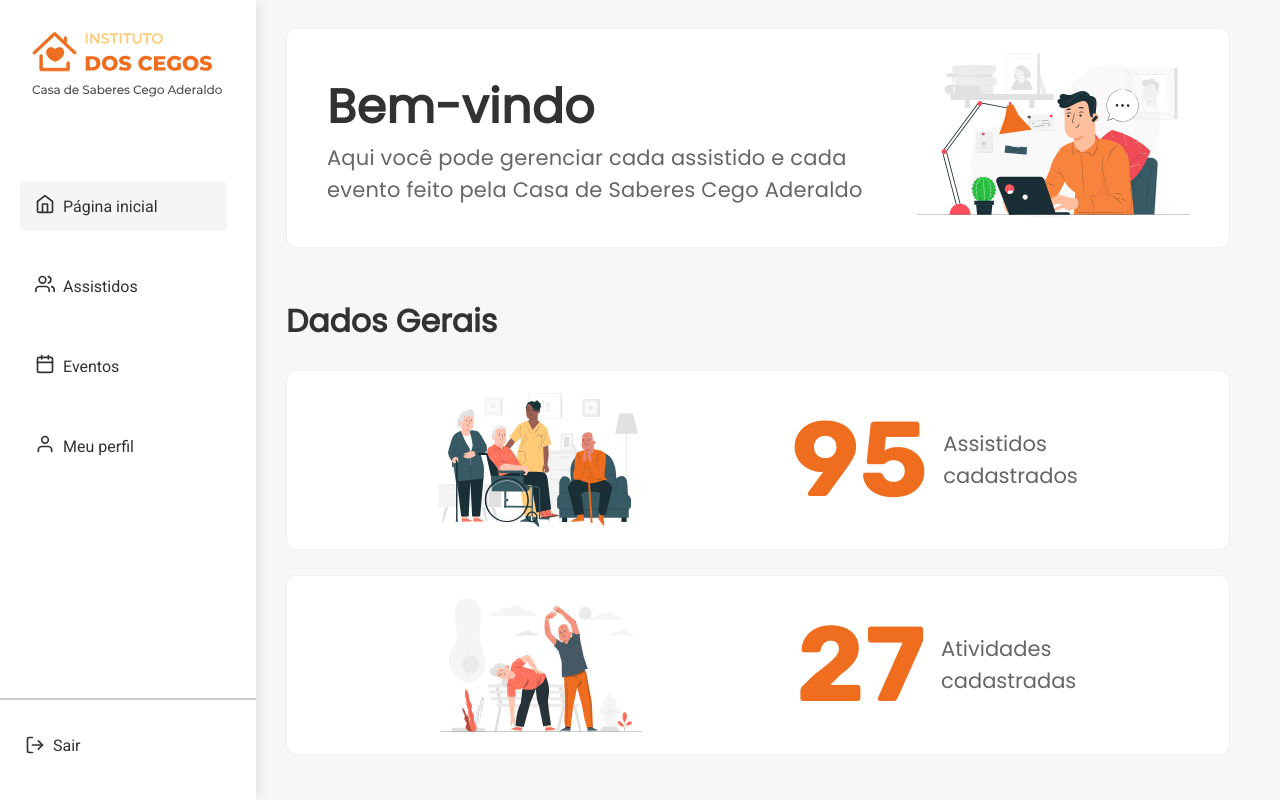
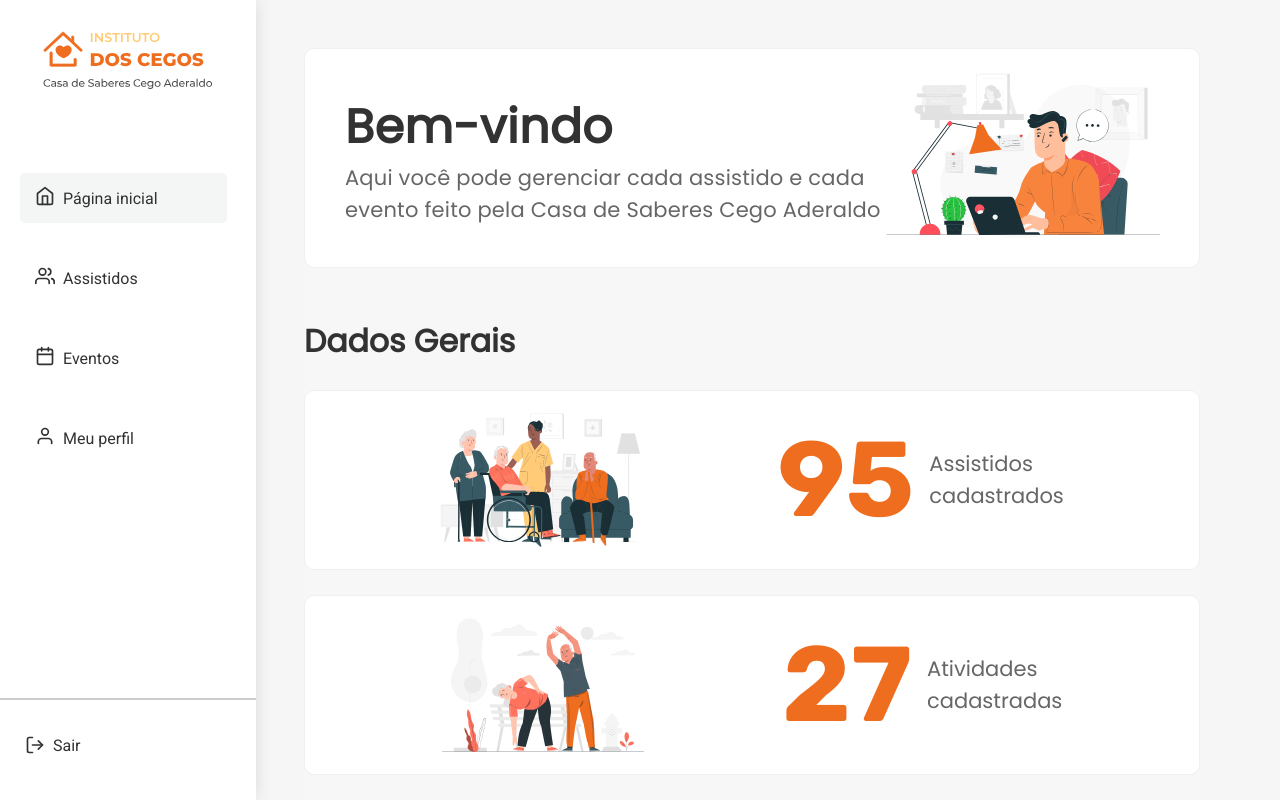
Before and after one commit to dev-inove/instituto-dos-cegos-front, a React (Create React App) app: page /home in a window 1280 px wide. Built offline with nearby package versions, Linux system fonts and the light colour scheme.

Commit message:
Correções - resolvendo problemas de responsividade e scrolling

```diff
--- a/src/components/Cards/InfoCards.tsx
+++ /dev/null
@@ -1,43 +0,0 @@
-import React, { useState } from 'react';
-
-import assistaintsLogo from '~/assets/images/assistants_logo.svg'; // Logo de Assistidos Cadastrados
-import activitiesLogo from '~/assets/images/activities_logo.svg'; // Logo de Atividades Cadastradas
-
-import * as S from './styles';
-
-function Infocards() {
-  const [assisteds, setAssisted] = useState(95);
-  const [activities, setActivities] = useState(27);
-  return (
-    <S.ContainerCardsInfo>
-      <S.InfoCard /* Card de Assistidos */>
-        <S.ContainerInfoCardImage /* Logo do Card Assistidos */>
-          <S.InforCardImage
-            src={assistaintsLogo}
-            alt='Uma mulher fazendo companhia para idosos'
-          />
-        </S.ContainerInfoCardImage>
-        <S.ContainerInfoCardText /* Texto do Card Assistidos */>
-          <S.CounterStyle>{assisteds}</S.CounterStyle>
-          <S.InforCardText>Assistidos cadastrados</S.InforCardText>
-        </S.ContainerInfoCardText>
-      </S.InfoCard>
-      <S.InfoCard
-      /* Card de Atividades Cadastradas */
-      >
-        <S.ContainerInfoCardImage /* Logo do Card Atividades */>
-          <S.InforCardImage
-            src={activitiesLogo}
-            alt='Dois idosos fazendo alongamentos'
-          />
-        </S.ContainerInfoCardImage>
-        <S.ContainerInfoCardText /* Texto do Card Atividades */>
-          <S.CounterStyle>{activities}</S.CounterStyle>
-          <S.InforCardText>Atividades cadastradas</S.InforCardText>
-        </S.ContainerInfoCardText>
-      </S.InfoCard>
-    </S.ContainerCardsInfo>
-  );
-}
-
-export default Infocards;
--- a/src/components/Cards/HomeCards.tsx
+++ b/src/components/HomeCards/index.tsx
@@ -1,14 +1,13 @@
 import React from 'react';
 
 import * as S from './styles';
-import WelcomeCard from './WelcomeCard';
-import Infocards from './InfoCards';
+import WelcomeCard from '../WelcomeCard';
+import Infocards from '../InfoCards';
 
 function HomeCards() {
   return (
     <S.HomeCardsContainer>
       <WelcomeCard />
-      <S.InfoHeaderText>Dados Gerais</S.InfoHeaderText>
       <Infocards />
     </S.HomeCardsContainer>
   );
--- /dev/null
+++ b/src/components/HomeCards/styles.ts
@@ -0,0 +1,65 @@
+import styled from 'styled-components';
+
+// container dos cards da tela home
+export const HomeCardsContainer = styled.div`
+  background-color: #f7f7f7;
+`;
+
+// --------- container do card Welcome ----------------------
+export const ContainerCardWelcome = styled.div`
+  display: flex;
+  border-radius: 10px;
+  border: 1px solid rgba(0, 0, 0, 0.06);
+  height: 220px;
+  background-color: #fff;
+  justify-content: space-between;
+  align-items: center;
+`;
+
+export const ContainerCardWelcomeText = styled.div`
+  display: flex;
+  width: 667px;
+  min-height: 145;
+  word-wrap: break-word;
+  flex-direction: column;
+  align-content: space-between;
+  align-self: center;
+  margin-left: 2.5rem;
+`;
+
+export const ContainerCardWelcomeImage = styled.div`
+  margin-right: 37px;
+`;
+
+export const CardWelcomeImage = styled.img`
+  max-height: 165.17px;
+  max-width: 276.67px;
+  height: 165.17px;
+  width: 276.67px;
+`;
+
+// texto de cabeçalho do card Welcome
+export const CardWelcomeHeaderText = styled.h1`
+  width: 276px;
+  font-family: 'Poppins';
+  font-style: normal;
+  font-weight: 600;
+  font-size: 47.25px;
+  line-height: 71px;
+
+  letter-spacing: 0.01em;
+
+  color: #323232;
+`;
+
+// texto de descrição do card Welcome
+export const CardWelcomeText = styled.p`
+  font-family: 'Poppins';
+  font-style: normal;
+  font-weight: 400;
+  font-size: 21px;
+  line-height: 32px;
+  letter-spacing: 0.01em;
+
+  color: #666666;
+`;
--- /dev/null
+++ b/src/components/InfoCards/index.tsx
@@ -0,0 +1,52 @@
+import React, { useEffect, useState } from 'react';
+
+import assistaintsLogo from '~/assets/images/assistants_logo.svg'; // Logo de Assistidos Cadastrados
+import activitiesLogo from '~/assets/images/activities_logo.svg'; // Logo de Atividades Cadastradas
+
+import * as S from './styles';
+
+function Infocards() {
+  const [assisteds, setAssisted] = useState(0);
+  const [activities, setActivities] = useState(0);
+
+  useEffect(() => {
+    setAssisted(95);
+    setActivities(27);
+  }, []);
+
+  return (
+    <>
+      <S.InfoHeaderText>Dados Gerais</S.InfoHeaderText>
+      <S.ContainerCardsInfo>
+        <S.InfoCard /* Card de Assistidos */>
+          <S.ContainerInfoCardImage /* Logo do Card Assistidos */>
+            <S.InforCardImage
+              src={assistaintsLogo}
+              alt='Uma mulher fazendo companhia para idosos'
+            />
+          </S.ContainerInfoCardImage>
+          <S.ContainerInfoCardText /* Texto do Card Assistidos */>
+            <S.CounterStyle>{assisteds}</S.CounterStyle>
+            <S.InforCardText>Assistidos cadastrados</S.InforCardText>
+          </S.ContainerInfoCardText>
+        </S.InfoCard>
+        <S.InfoCard
+        /* Card de Atividades Cadastradas */
+        >
+          <S.ContainerInfoCardImage /* Logo do Card Atividades */>
+            <S.InforCardImage
+              src={activitiesLogo}
+              alt='Dois idosos fazendo alongamentos'
+            />
+          </S.ContainerInfoCardImage>
+          <S.ContainerInfoCardText /* Texto do Card Atividades */>
+            <S.CounterStyle>{activities}</S.CounterStyle>
+            <S.InforCardText>Atividades cadastradas</S.InforCardText>
+          </S.ContainerInfoCardText>
+        </S.InfoCard>
+      </S.ContainerCardsInfo>
+    </>
+  );
+}
+
+export default Infocards;
--- /dev/null
+++ b/src/components/InfoCards/styles.ts
@@ -0,0 +1,83 @@
+import styled from 'styled-components';
+
+export const InfoHeaderText = styled.h1`
+  margin-top: 50px;
+  font-family: 'Poppins';
+  font-style: normal;
+  font-weight: 600;
+  font-size: 31.5px;
+  line-height: 47px;
+
+  color: #323232;
+`;
+
+// --------- container dos cards de informações ----------------------
+export const ContainerCardsInfo = styled.div`
+  margin-top: 25px;
+  display: flex;
+  flex-direction: row;
+  justify-content: space-between;
+  align-items: center;
+  @media (max-width: 1336px) {
+    flex-direction: column;
+  }
+`;
+
+export const CounterStyle = styled.span`
+  font-family: 'Rubik', sans-serif;
+  font-style: normal;
+  font-weight: 700;
+  font-size: 106.32px;
+  line-height: 126px;
+  color: #ef6d1f;
+
+  margin-right: 15px;
+`;
+
+export const InfoCard = styled.div`
+  display: flex;
+  border-radius: 10px;
+  border: 1px solid rgba(0, 0, 0, 0.06);
+  height: 180px;
+  width: 49%;
+  min-width: 484px;
+  min-height: 178px;
+  @media (max-width: 1336px) {
+    width: 100%;
+    margin-bottom: 25px;
+  }
+  background-color: #ffffff;
+
+  justify-content: space-evenly;
+  align-items: center;
+  margin-bottom: 50px;
+`;
+
+export const ContainerInfoCardImage = styled.div`
+  display: flex;
+  justify-content: center;
+`;
+
+export const ContainerInfoCardText = styled.div`
+  display: flex;
+  flex-direction: row;
+`;
+
+export const InforCardText = styled.p`
+  align-self: center;
+  font-family: 'Poppins';
+  font-style: normal;
+  font-weight: 400;
+  font-size: 21px;
+  line-height: 32px;
+
+  color: #666666;
+
+  width: 135px;
+  height: 64px;
+`;
+
+export const InforCardImage = styled.img`
+  width: 203px;
+  height: 135.33px;
+`;
--- a/src/components/Layout/index.tsx
+++ b/src/components/Layout/index.tsx
@@ -4,7 +4,6 @@ import Sidebar from '~/components/SideBar/index';
 
 function Layout(props: any) {
   const { history, children } = props;
-
   return (
     <div>
       <div style={{ display: 'flex'}}>
--- a/src/components/SideBar/styles.ts
+++ b/src/components/SideBar/styles.ts
@@ -1,16 +1,17 @@
 import styled from 'styled-components';
 import { Link } from 'react-router-dom';
-import {FiLogOut} from 'react-icons/fi';
+import { FiLogOut } from 'react-icons/fi';
 
 interface Props {
-  active: boolean,
+  active: boolean;
 }
 
 export const Container = styled.div`
   height: 100vh;
   position: fixed;
   display: flex;
-  box-shadow: inset 0 0 1em gold, 0 0 1em rgba(0, 0, 1, 0.123);
+  box-shadow: 0 0 1em rgba(0, 0, 1, 0.123);
+  overflow-y: auto;
 `;
 
 export const ContainerAside = styled.aside`
@@ -27,7 +28,8 @@ export const ContainerHeader = styled.header`
 `;
 
 export const ImgLogo = styled.img`
-  width: 12rem;
+  width: 171px;
+  height: 63px;
 `;
 
 export const ContainerLogo = styled.div`
@@ -46,7 +48,7 @@ export const NavLinkItens = styled.div<Props>`
   border-radius: 5px;
   align-items: center;
   transition: all 0.25s ease-in-out;
-  background-color: ${props => props.active ? "#F4F5F5" : ""};
+  background-color: ${(props) => (props.active ? '#F4F5F5' : '')};
 
   &:hover {
     background-color: var(--navigationHoverSideBar);
--- a/src/pages/Home/index.tsx
+++ b/src/pages/Home/index.tsx
@@ -1,7 +1,7 @@
 import React from 'react';
 
 import * as S from './styles';
-import HomeCards from '~/components/Cards/HomeCards';
+import HomeCards from '~/components/HomeCards';
 
 function Home() {
   return (
--- a/src/pages/Home/styles.ts
+++ b/src/pages/Home/styles.ts
@@ -2,10 +2,12 @@ import styled from 'styled-components';
 
 // container da página
 export const HomeContainer = styled.div`
-  background-color: #f7f7f7;
+  background-color: var(--backgroundGray);
   height: 100vh;
+  overflow-y: auto;
+  overflow-x: auto;
   width: calc(100vw - 16rem);
-  padding: 28px 50px 3rem 30px;
+  padding: 3rem 5rem 3rem 3rem;
   @media (max-width: 946px) {
     width: calc(947px - 16rem);
   }
--- a/src/styles/global.ts
+++ b/src/styles/global.ts
@@ -2,8 +2,8 @@ import { createGlobalStyle } from 'styled-components';
 
 const Global = createGlobalStyle`
 :root {
-    --background: rgba(255,255,255,1.0);
-    --backgroundGray: rgba(242, 242, 242, 1);
+    --background: rgba(255, 255, 255, 1);
+    --backgroundGray: rgba(246, 246, 246, 1);
     --textGray: rgba(96, 96, 96, 1);
 
     --lightGreen: rgba(64, 217, 184, 1);
```
Also changed, not shown: src/components/WelcomeCard/index.tsx (renamed from src/components/Cards/WelcomeCard.tsx), src/components/WelcomeCard/styles.ts (renamed from src/components/Cards/styles.ts), 2 other files (tests, documents, lock files or other folders).
